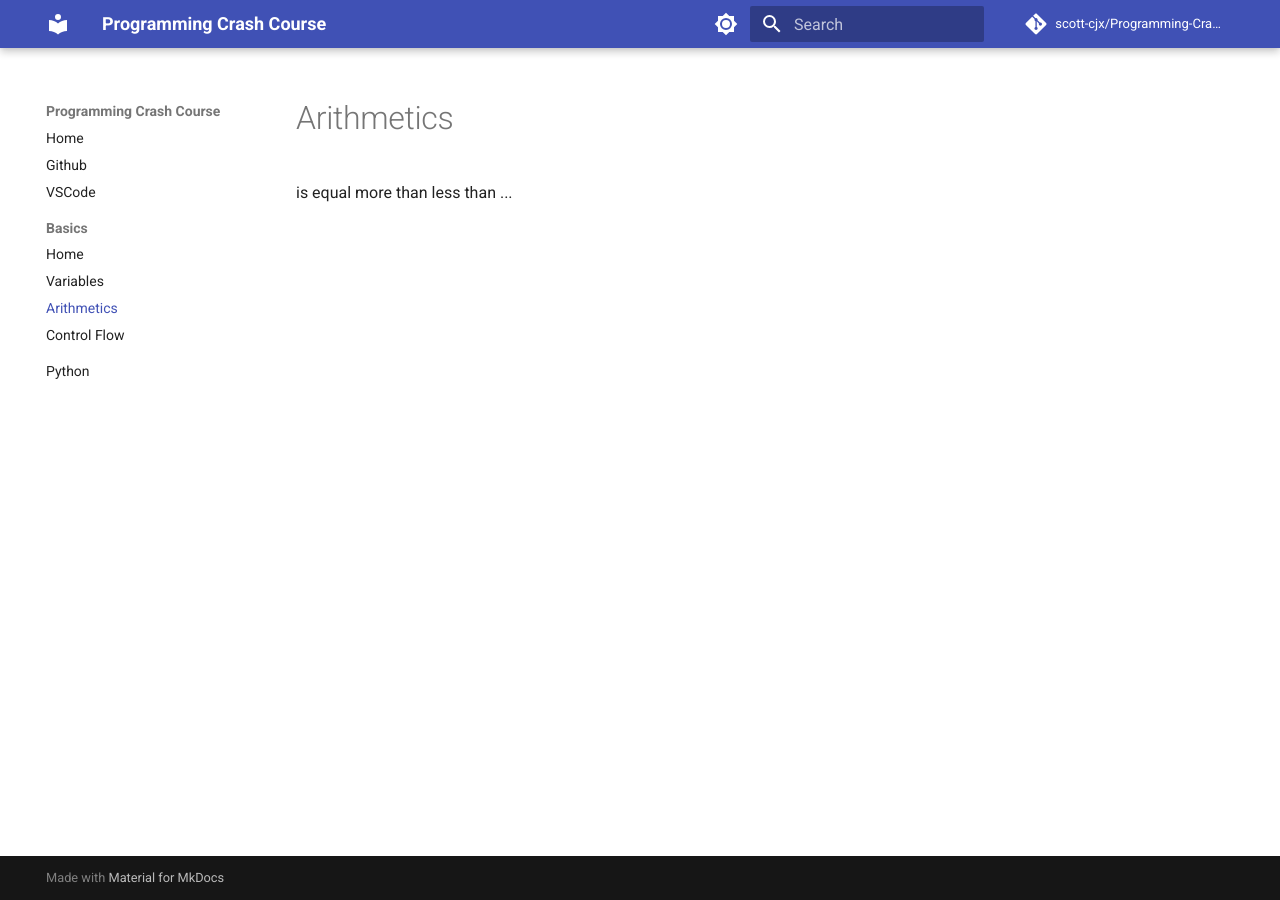
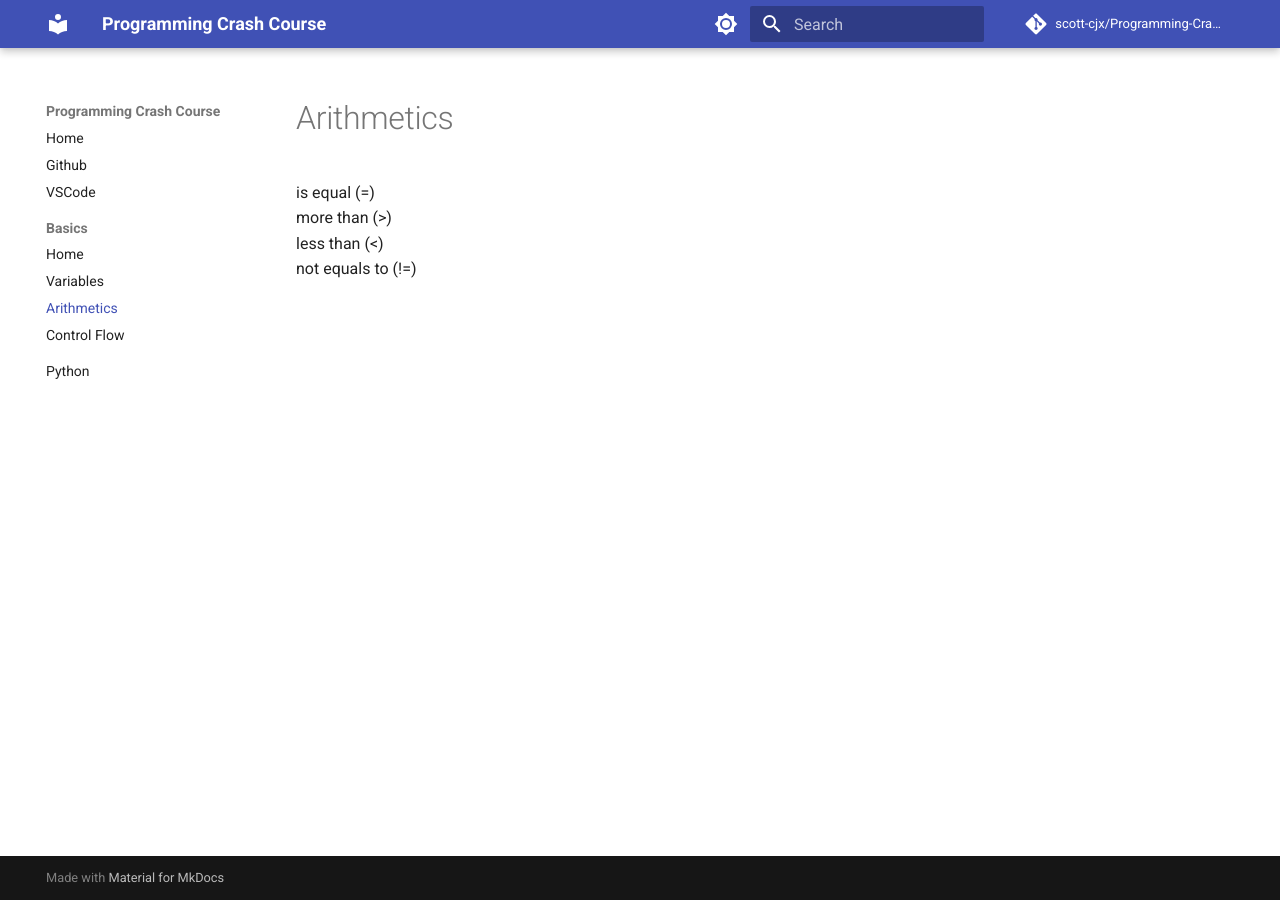
Before and after one commit to scott-cjx/Programming-Crash-Course, an MkDocs documentation site: the page built from docs/basics/arithmetic.md, in a window 1280 px wide. Built offline with MkDocs 1.6.1 and Material for MkDocs 9.7.7, drawn with Linux system fonts in a browser that asks for light colours; comment, search, counter and statistics services are not loaded.

Commit message:
Update arithmetic.md

```diff
--- a/docs/basics/arithmetic.md
+++ b/docs/basics/arithmetic.md
@@ -1,5 +1,6 @@
 # Arithmetics
 
-is equal
-more than
-less than ...
+is equal (=) <br>
+more than (>) <br>
+less than (<) <br>
+not equals to (!=) <br>
```
